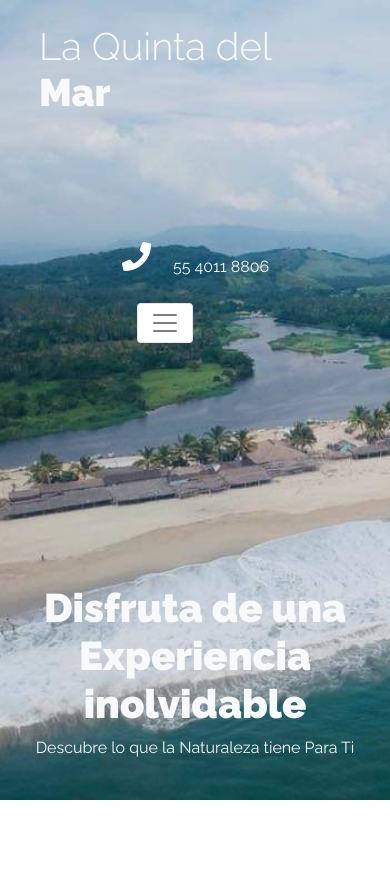
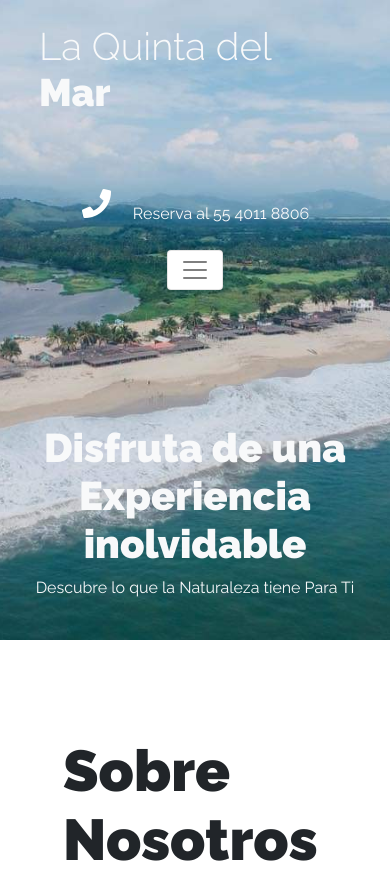
Before and after one commit to Mannue25/quinta-del-mar, a plain HTML site: page index.html in a window 390 px wide. Shown: the top 877 px of the page. Drawn offline with nearby package versions, Linux system fonts and the light colour scheme.

Commit message:
prueba02

```diff
--- a/css/style.css
+++ b/css/style.css
@@ -14,11 +14,10 @@ h3 {
 }
 
 .header {
-   height: 50rem;
+   height: 40rem;
     background-image:url(../img/laquinta_16.jpeg) ;
     background-size: cover;
-    background-repeat: no-repeat;
-    background-position: bottom cover;
+    background-position: bottom center;
 
 
 }
@@ -34,6 +33,11 @@ h3 {
 
 .nombre-sitio span {
     font-weight: 900;
+}
+
+.navbar-toggler {
+    background-color: white!important;
+    margin: 0 auto;
 }
 
 .nav-link {
--- a/index.html
+++ b/index.html
@@ -19,11 +19,11 @@
           La Quinta del <span>Mar</span>
         </h1>
       </div>
-      <div class="col-lg-7 d-flex justify-content-center justify-content-lg-end">
+      <div class="col-lg-7 d-flex  justify-content-center justify-content-lg-end">
         <div class="contenido d-flex flex-column">
-          <p class="telefono text-lg-right text-center">
-              55 4011 8806
-          </p>
+            <p class="telefono text-lg-right text-center">
+                    Reserva al 55 4011 8806
+            </p>
           <div class="navbar-expand-lg navbar navbar-expand-lg navbar-light bg-transparent">
               <button class="navbar-toggler bg-light" type="button" data-toggle="collapse" data-target="#navegacion">
                 <span class="navbar-toggler-icon"></span>
@@ -54,7 +54,7 @@
   <div class="row no-gutters justify-content-lg-end sobre-nosotros-bg">
       <div class="col-md-8">
           <div class="contenido bg-light p-5">
-              <h2 id="nosotros">Sobre Nosotros</h2>
+              <h2>Sobre Nosotros</h2>
 
               <p>Nam sit amet quam magna. Proin sed cursus justo. Nunc vitae dolor et nibh lacinia bibendum nec sit amet erat. Praesent id risus a odio condimentum venenatis at id nibh. Duis dolor dui, ultrices id fringilla et. Mauris malesuada ultrices facilisis.</p>
 
@@ -63,6 +63,7 @@
       </div>
   </div>
 </div>
+
 
 <div class="container mt-5">
   <div class="row">
@@ -154,11 +155,11 @@
                 La Quinta del <span>Mar</span>
               </h1>
             </div>
-            <div class="col-lg-7 d-flex justify-content-center justify-content-lg-end">
+            <div class="col-lg-7 d-flex  justify-content-center justify-content-lg-end">
               <div class="contenido d-flex flex-column">
-                <p class="telefono text-lg-right text-center">
-                    55 4011 8806
-                </p>
+                  <p class="telefono text-lg-right text-center">
+                          Reserva al 55 4011 8806
+                  </p>
 
                         <nav class="navegacion d-flex flex-column flex-lg-row text-center">
 
```
